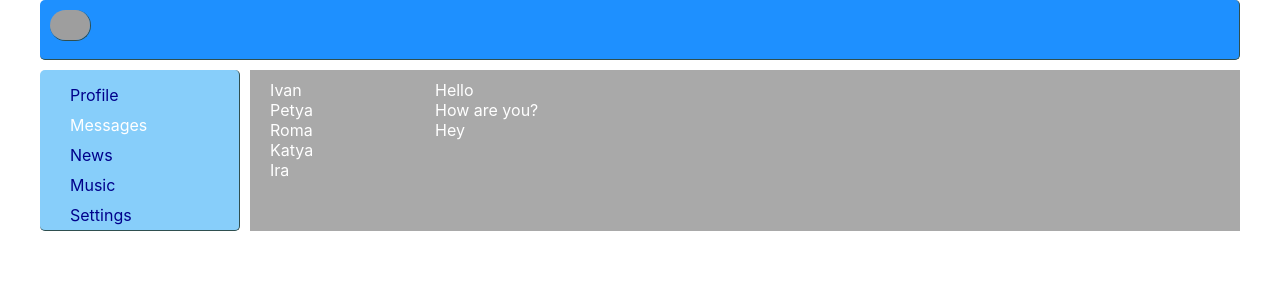
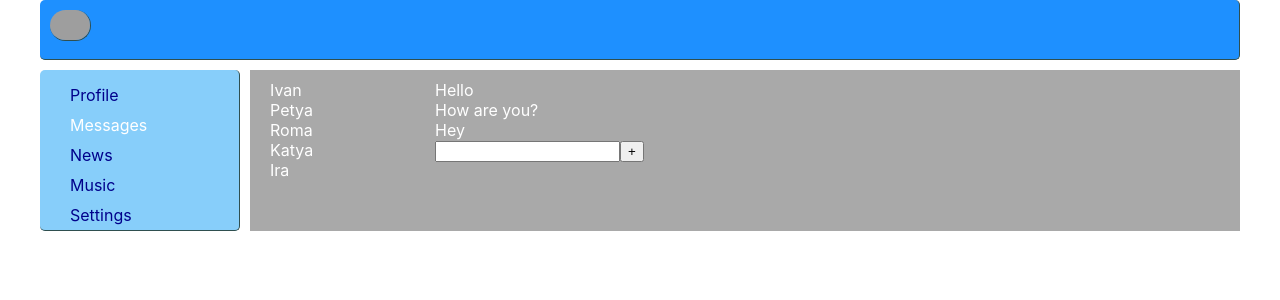
Before and after one commit to alexDose/way-of-the-samurai, a React (Create React App) app: page /dialogs in a window 1280 px wide. Shown: the top 300 px of the page. Built offline with nearby package versions, Linux system fonts and the light colour scheme; grey boxes are pictures that could not be loaded.

Commit message:
39 lesson input button

```diff
--- a/src/components/dialogs/Dialogs.jsx
+++ b/src/components/dialogs/Dialogs.jsx
@@ -17,6 +17,10 @@ const Dialogs = (props) => {
             </div>
             <div className={s.messages}>
                 {messagesElements}
+                <div className={s.inputButton}>
+                    <input type="text"/>
+                    <button>+</button>
+                </div>
             </div>
         </div>
     );
```
